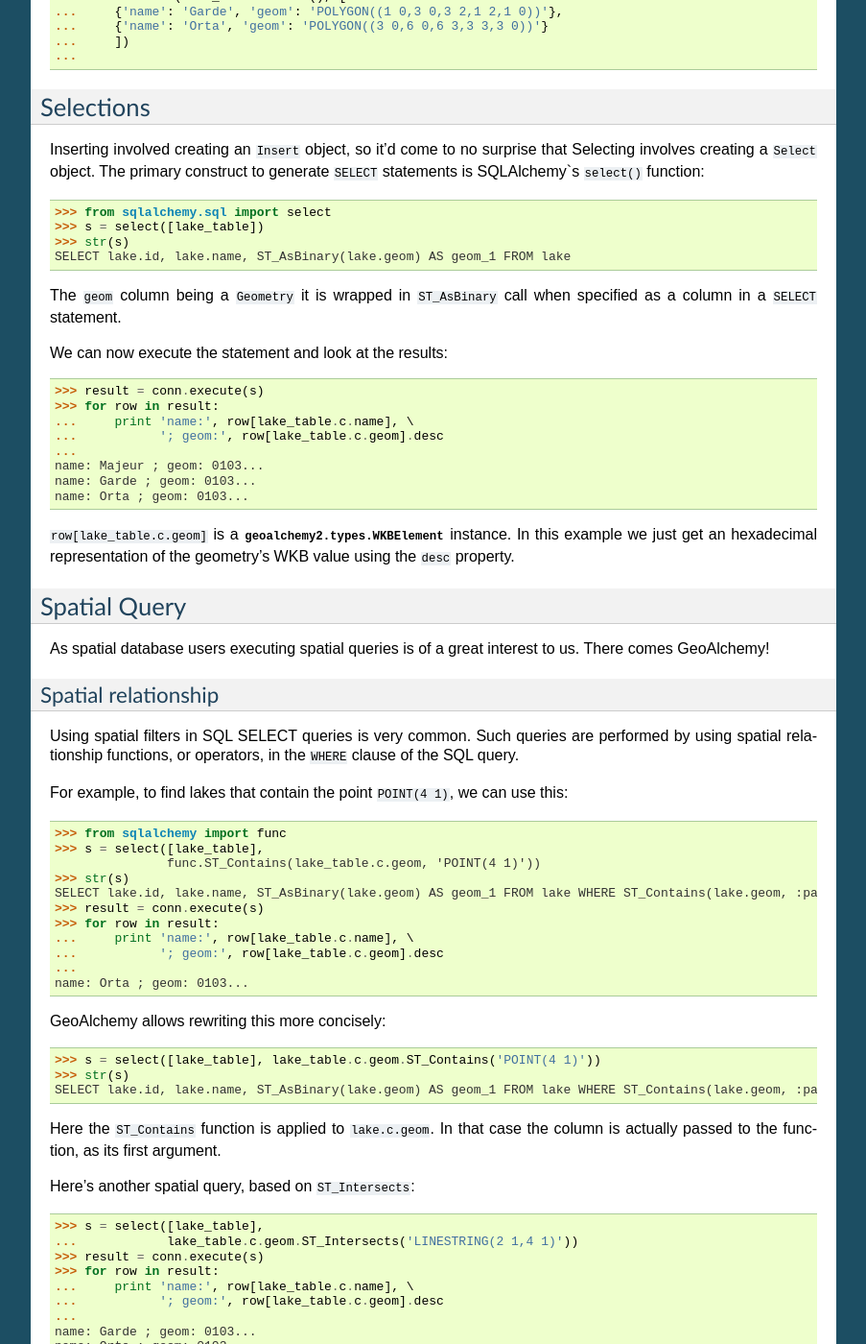
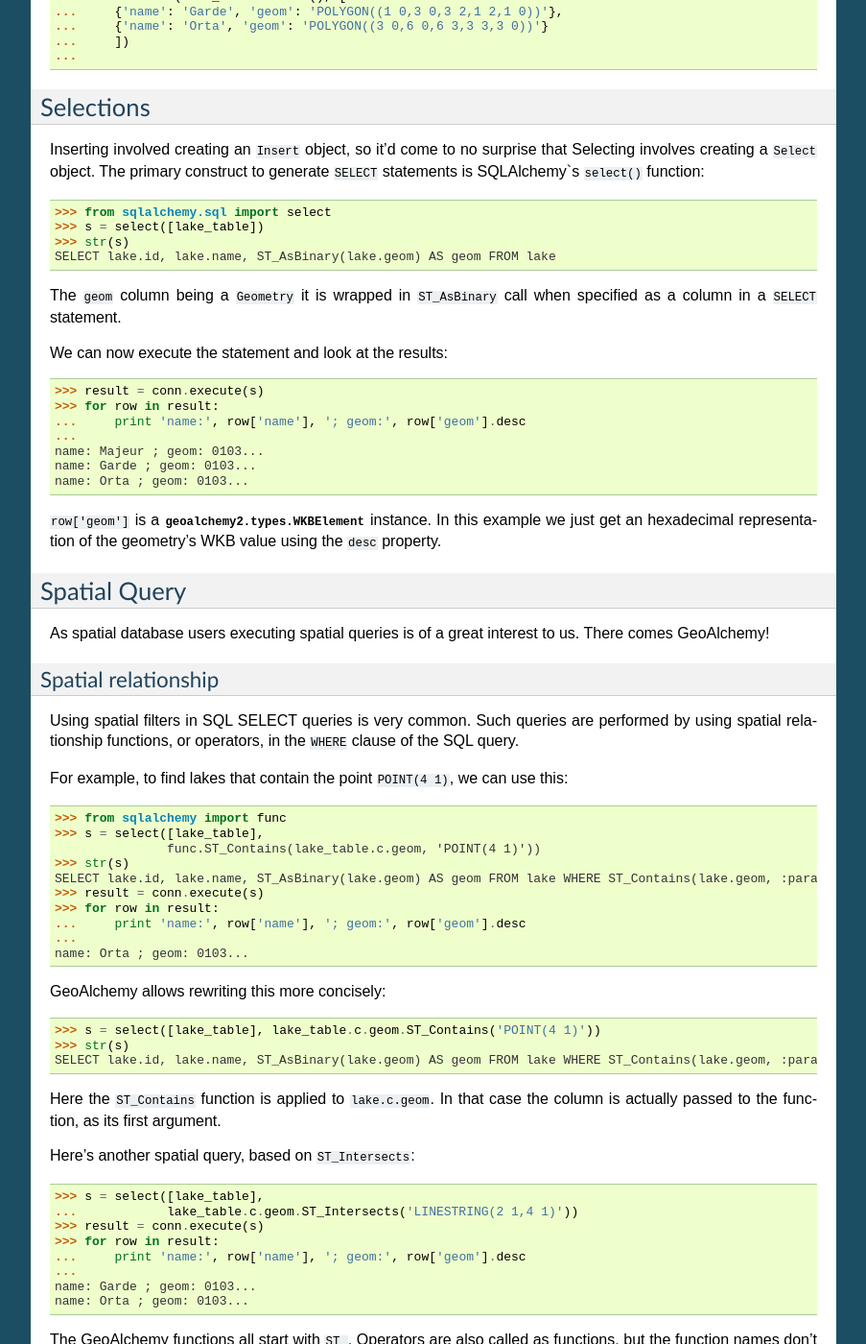
Before and after one commit to geoalchemy/geoalchemy2, a Sphinx documentation site: the page built from doc/core_tutorial.rst, in a window 1280 px wide and 1400 px high, scrolled down 2284 px. Shown: the whole window at 96% size, without its empty margins (198-1101 px from the left). Built offline with Sphinx 7.4.7, drawn with Linux system fonts in a browser that asks for light colours; some of the changed text lies outside the part shown.

Commit message:
label generation now fixed in SQLA (http://hg.sqlalchemy.org/sqlalchemy/rev/79bf40aec74c)

```diff
--- a/doc/core_tutorial.rst
+++ b/doc/core_tutorial.rst
@@ -148,7 +148,7 @@ generate ``SELECT`` statements is SQLAlchemy`s ``select()`` function::
     >>> from sqlalchemy.sql import select
     >>> s = select([lake_table])
     >>> str(s)
-    SELECT lake.id, lake.name, ST_AsBinary(lake.geom) AS geom_1 FROM lake
+    SELECT lake.id, lake.name, ST_AsBinary(lake.geom) AS geom FROM lake
 
 The ``geom`` column being a ``Geometry`` it is wrapped in ``ST_AsBinary`` call
 when specified as a column in a ``SELECT`` statement.
@@ -157,16 +157,15 @@ We can now execute the statement and look at the results::
 
     >>> result = conn.execute(s)
     >>> for row in result:
-    ...     print 'name:', row[lake_table.c.name], \
-    ...           '; geom:', row[lake_table.c.geom].desc
+    ...     print 'name:', row['name'], '; geom:', row['geom'].desc
     ...
     name: Majeur ; geom: 0103...
     name: Garde ; geom: 0103...
     name: Orta ; geom: 0103...
 
-``row[lake_table.c.geom]`` is a :class:`geoalchemy2.types.WKBElement` instance.
-In this example we just get an hexadecimal representation of the geometry's WKB
-value using the ``desc`` property.
+``row['geom']`` is a :class:`geoalchemy2.types.WKBElement` instance.  In this
+example we just get an hexadecimal representation of the geometry's WKB value
+using the ``desc`` property.
 
 Spatial Query
 -------------
@@ -189,11 +188,10 @@ we can use this::
     >>> s = select([lake_table],
                    func.ST_Contains(lake_table.c.geom, 'POINT(4 1)'))
     >>> str(s)
-    SELECT lake.id, lake.name, ST_AsBinary(lake.geom) AS geom_1 FROM lake WHERE ST_Contains(lake.geom, :param_1)
+    SELECT lake.id, lake.name, ST_AsBinary(lake.geom) AS geom FROM lake WHERE ST_Contains(lake.geom, :param_1)
     >>> result = conn.execute(s)
     >>> for row in result:
-    ...     print 'name:', row[lake_table.c.name], \
-    ...           '; geom:', row[lake_table.c.geom].desc
+    ...     print 'name:', row['name'], '; geom:', row['geom'].desc
     ...
     name: Orta ; geom: 0103...
 
@@ -201,7 +199,7 @@ GeoAlchemy allows rewriting this more concisely::
 
     >>> s = select([lake_table], lake_table.c.geom.ST_Contains('POINT(4 1)'))
     >>> str(s)
-    SELECT lake.id, lake.name, ST_AsBinary(lake.geom) AS geom_1 FROM lake WHERE ST_Contains(lake.geom, :param_1)
+    SELECT lake.id, lake.name, ST_AsBinary(lake.geom) AS geom FROM lake WHERE ST_Contains(lake.geom, :param_1)
 
 Here the ``ST_Contains`` function is applied to ``lake.c.geom``. In that case
 the column is actually passed to the function, as its first argument.
@@ -212,8 +210,7 @@ Here's another spatial query, based on ``ST_Intersects``::
     ...            lake_table.c.geom.ST_Intersects('LINESTRING(2 1,4 1)'))
     >>> result = conn.execute(s)
     >>> for row in result:
-    ...     print 'name:', row[lake_table.c.name], \
-    ...           '; geom:', row[lake_table.c.geom].desc
+    ...     print 'name:', row['name'], '; geom:', row['geom'].desc
     ...
     name: Garde ; geom: 0103...
     name: Orta ; geom: 0103...
@@ -228,8 +225,7 @@ the ``intersects`` function for that::
     ...            lake_table.c.geom.intersects('LINESTRING(2 1,4 1)'))
     >>> result = conn.execute(s)
     >>> for row in result:
-    ...     print 'name:', row[lake_table.c.name], \
-    ...           '; geom:', row[lake_table.c.geom].desc
+    ...     print 'name:', row['name'], '; geom:', row['geom'].desc
     ...
     name: Garde ; geom: 0103...
     name: Orta ; geom: 0103...
```
Also changed, not shown: 2 other files.
